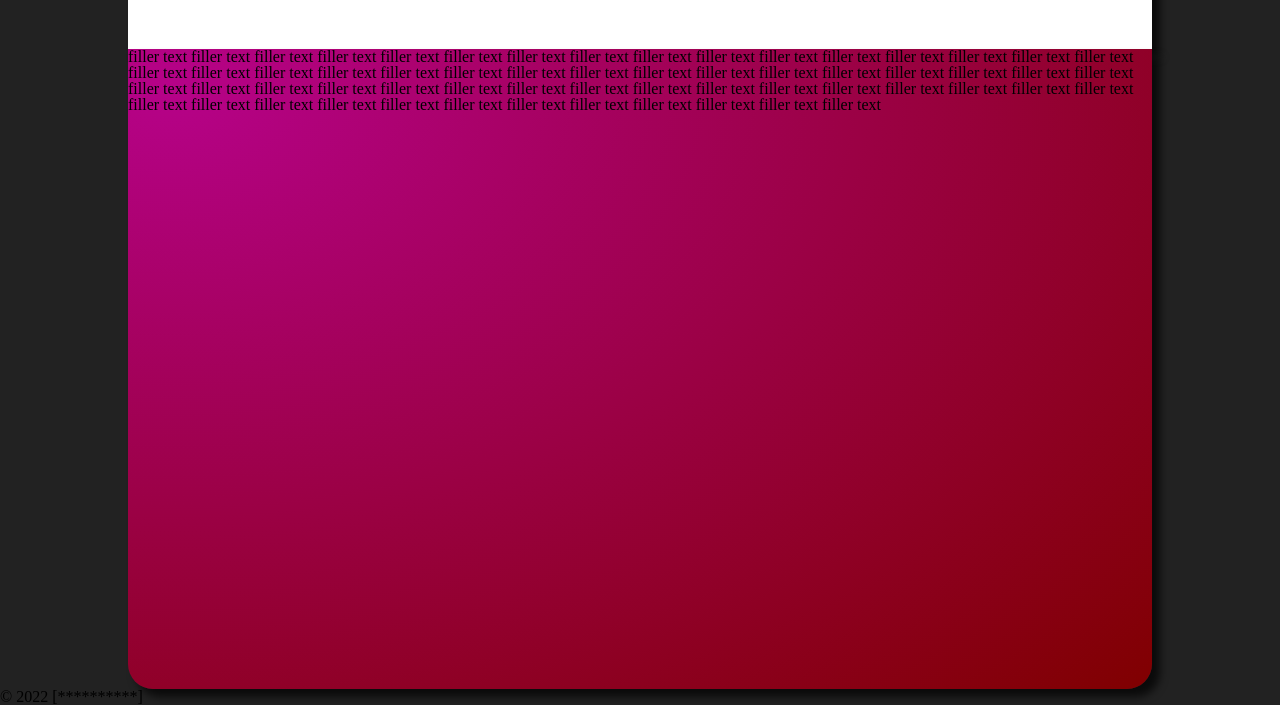
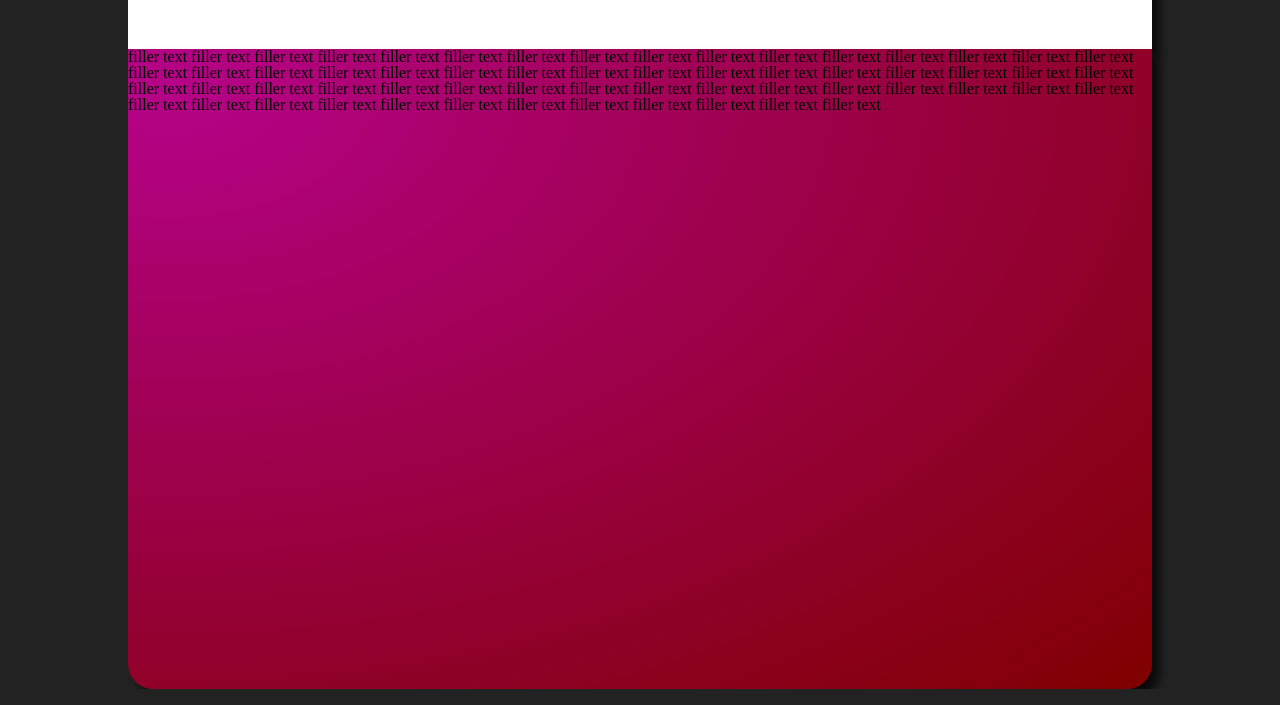
Before and after one commit to dcalhoun286/answer-the-question, a website: page src/views/pages/index.html in a window 1280 px wide. Shown: the part 141-846 px from the top of the page. Drawn offline with Linux system fonts and the light colour scheme; files that its build step writes are made by us from their sources; a web font is replaced by a local one.

Commit message:
removing for now until needed later

```diff
--- a/src/views/pages/index.html
+++ b/src/views/pages/index.html
@@ -29,8 +29,6 @@
 
     <footer>
 
-      <p>&copy; <script>document.write(new Date().getFullYear())</script> [**********]</p>
-
     </footer>
 
     <script src="../../js/app.js"></script>
```
